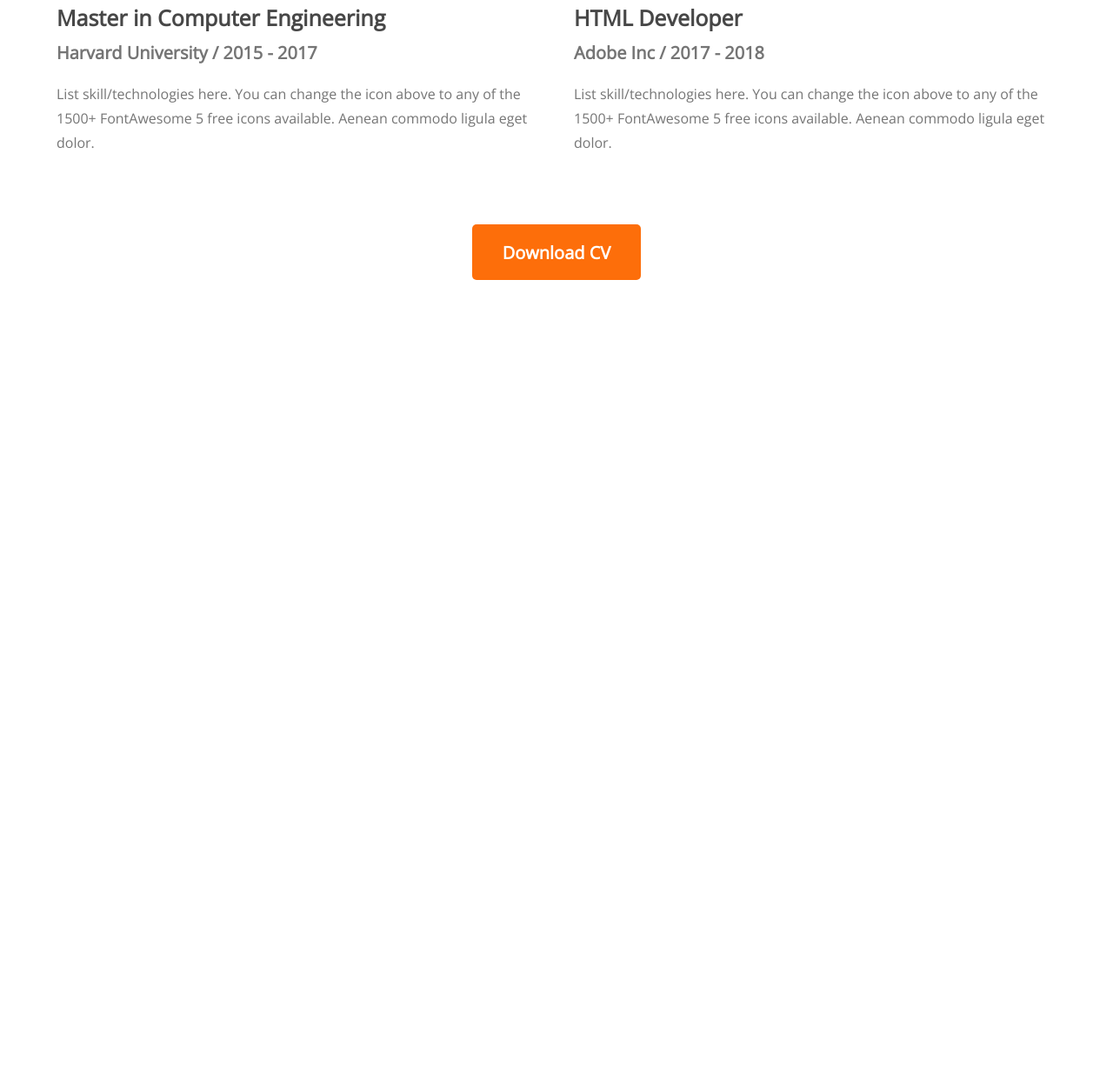
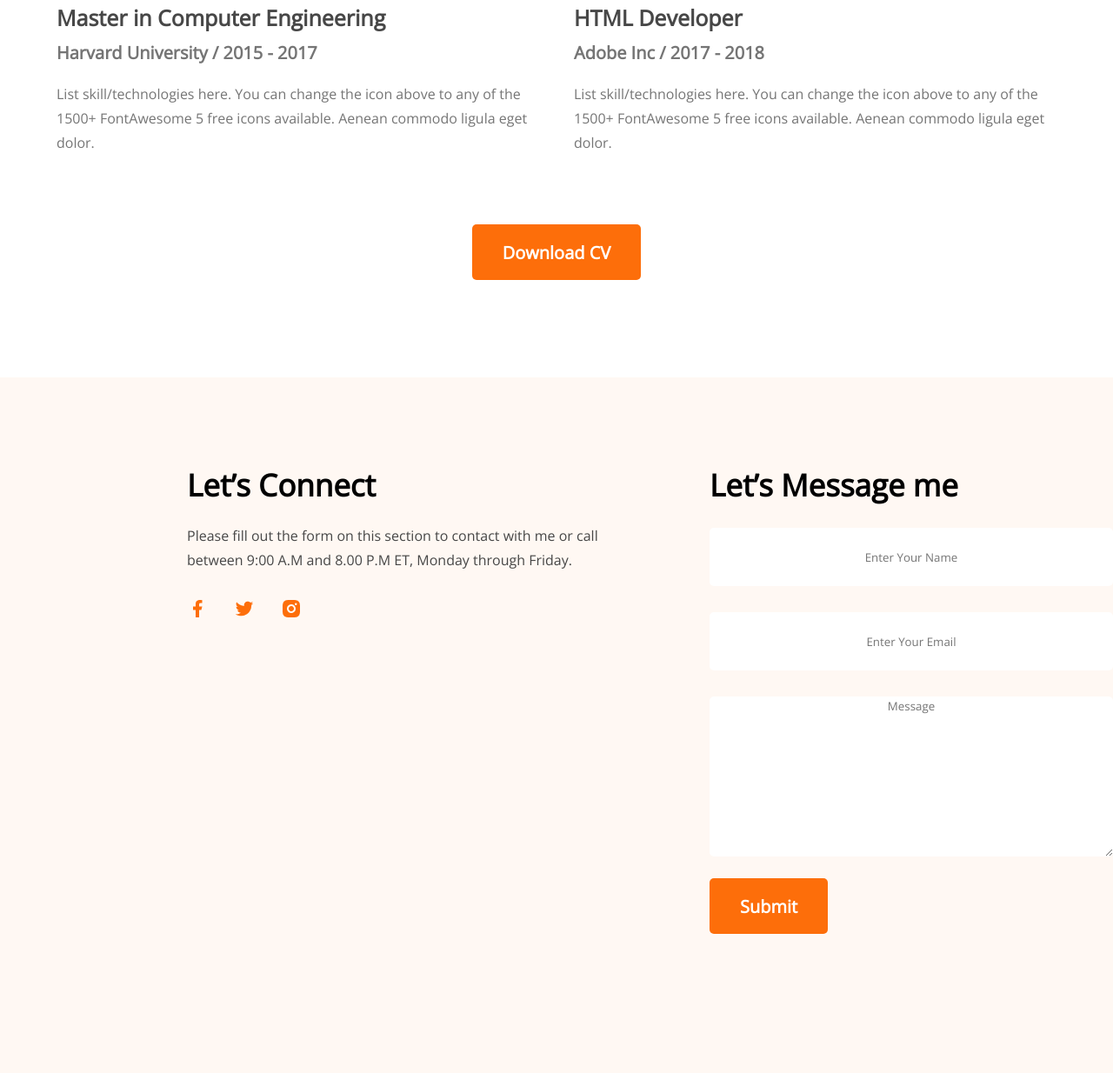
Before and after one commit to programmerasif/my-portfolio, a plain HTML site: page index.html in a window 1280 px wide. Shown: the part 3021-4255 px from the top of the page at 87% size. Before the commit the page ends 3455 px from the top, so only its background shows below. Drawn offline with nearby package versions, Linux system fonts and the light colour scheme.

Commit message:
everything-done

```diff
--- a/index.css
+++ b/index.css
@@ -223,3 +223,71 @@ margin-bottom: 20px;
    text-align: center;
    margin: 50px 0 112px 0;
 }
+/* contract styls */
+.contract{
+    display: flex;
+    gap: 110px;
+    justify-content: center;
+    padding: 100px 0 0 215px;
+    max-height: 780px;
+    background-color: #FFF8F3;
+
+}
+.contact-about{
+    padding: 20px 0 30px 0;
+    line-height: 28px;
+    color: #474747;
+}
+.contact-title{
+    font-weight: 700;
+    font-size: 35px;
+    line-height: 48px;
+    font-weight: 700;
+}
+.contact-link{
+    display: flex;
+    gap: 30px;
+}
+
+.contact-detlse{
+    max-width: 560px
+}
+
+#name{
+    display: block;
+    margin-bottom: 30px;
+}
+#email{
+    display: block;
+    margin-bottom: 30px;
+}
+#textarea{
+    height: 180px;
+    display: block;
+
+
+}
+.input-styl{
+    width: 460px;
+    height: 65px;
+    border: none;
+    border-radius: 5px;
+    text-align: center;
+    text-decoration: none;
+
+}
+.contact-msg .contact-title{
+    padding-bottom: 25px;
+}
+#submit-btn{
+    font-weight: 700;
+    font-size: 20px;
+    color: #FFFFFF;
+    padding: 18px 35px;
+    border: 0;
+    height: 64px;
+    background: #FD6E0A;
+    border-radius: 5px;
+    margin-top: 25px;
+    margin-bottom: 160px;
+}
--- a/index.html
+++ b/index.html
@@ -187,7 +187,29 @@
             </div>
         </section>
     </main>
+        <section class="contract">
+            <div class="contact-detlse">
+                <h3 class="contact-title">Let’s Connect</h3>
+                <p class="contact-about">Please fill out the form on
+                     this section to contact with
+                      me or call between 9:00 A.M
+                       and 8.00 P.M ET, Monday through
+                        Friday.</p>
+                        <div class="contact-link">
+                            <a href=""><img src="/images/icons/facebook.png" alt="" id="fb"></a>
+                            <a href=""><img src="images/icons/twitter.png" alt="" id="twitter"></a>
+                            <a href=""><img src="/images/icons/insta.png" alt="" id="insta"></a>
+                        </div>
+            </div>
+            <div class="contact-msg">
+                <h3 class="contact-title">Let’s Message me</h3>
+                <input type="text" placeholder="Enter Your Name" id="name" class="input-styl">
+                <input type="email" name="" id="email" placeholder="Enter Your Email" class="input-styl">
+                <textarea name="" id="textarea" placeholder="Message" class="input-styl"></textarea>
+                <button id="submit-btn" >Submit</button>
+            </div>
 
+        </section>
     <footer>
 
     </footer>
```
